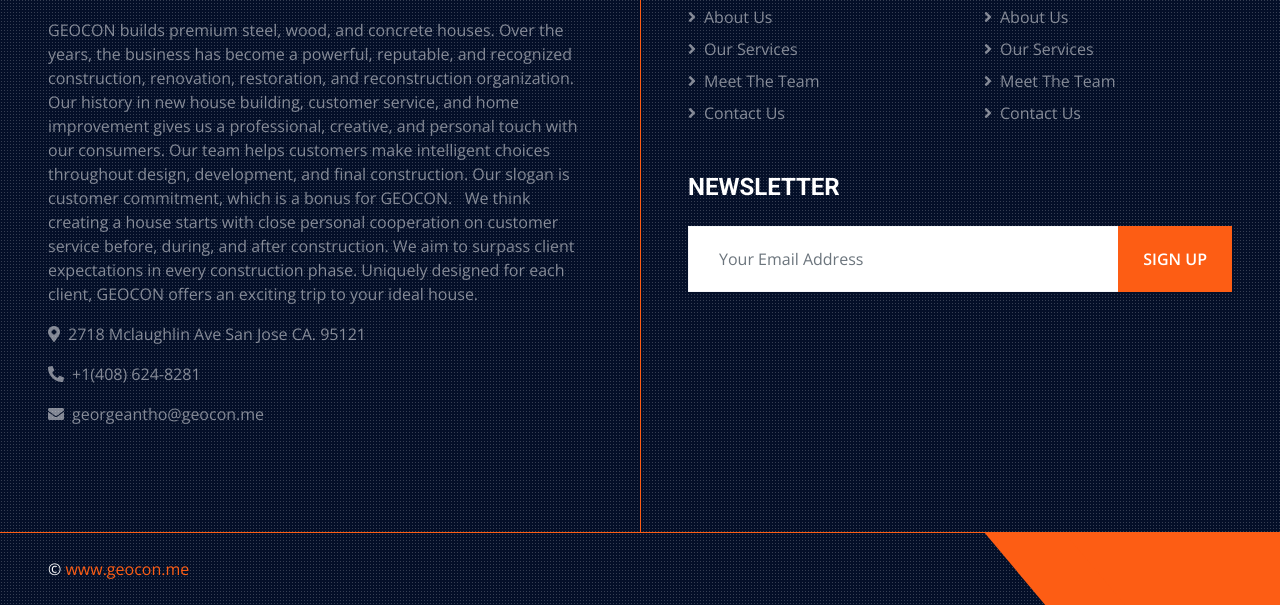
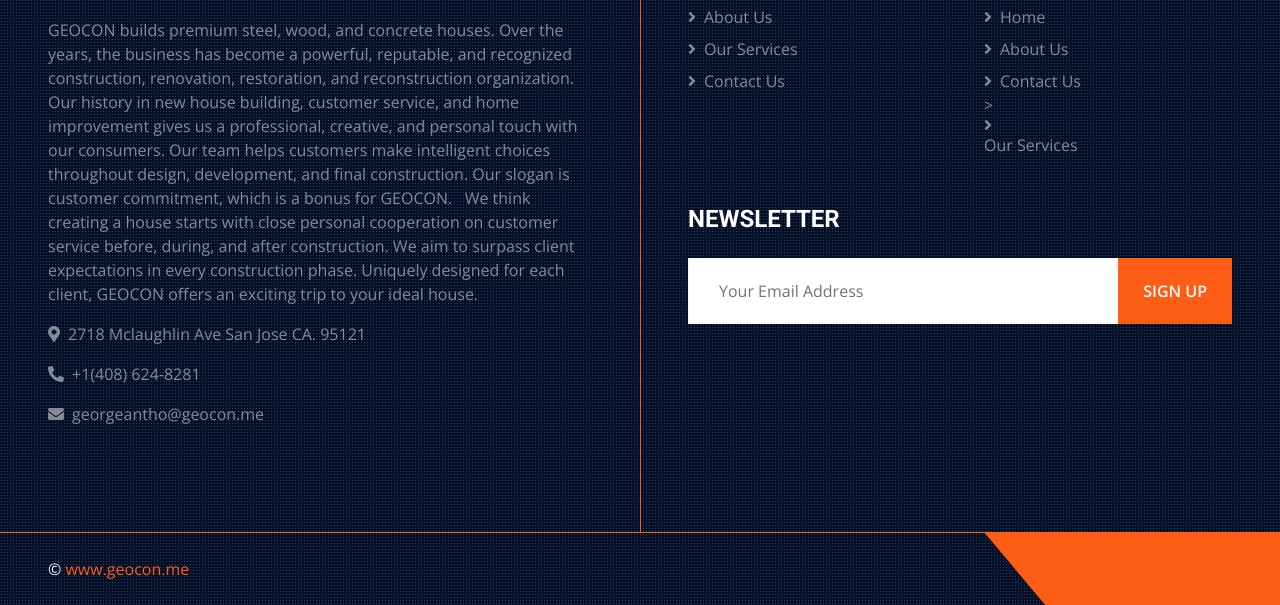
Before and after one commit to smithryh/geocon, a plain HTML site: page index.html in a window 1280 px wide. Shown: the part 7339-7944 px from the top of the page. Drawn offline with nearby package versions, Linux system fonts and the light colour scheme.

Commit message:
updated web files

```diff
--- a/index.html
+++ b/index.html
@@ -525,7 +525,6 @@
                 <a class="text-white-50 mb-2" href="index.html"><i class="fa fa-angle-right me-2"></i>Home</a>
                 <a class="text-white-50 mb-2" href="about.html"><i class="fa fa-angle-right me-2"></i>About Us</a>
                 <a class="text-white-50 mb-2" href="service.html"><i class="fa fa-angle-right me-2"></i>Our Services</a>
-                            <a class="text-white-50 mb-2" href="team.html"><i class="fa fa-angle-right me-2"></i>Meet The Team</a>
                 <a class="text-white-50" href="contact.html"><i class="fa fa-angle-right me-2"></i>Contact Us</a>
             </div>
         </div>
@@ -533,17 +532,16 @@
             <h4 class="text-white text-uppercase mb-4">Popular Links</h4>
             <div class="d-flex flex-column justify-content-start">
                 <a class="text-white-50 mb-2" href="index.html"><i class="fa fa-angle-right me-2"></i>Home</a>
+                <a class="text-white-50 mb-2" href="service.html"<a class="text-white-50 mb-2" href="index.html"><i class="fa fa-angle-right me-2"></i>Home</a>
                 <a class="text-white-50 mb-2" href="about.html"><i class="fa fa-angle-right me-2"></i>About Us</a>
-                            <a class="text-white-50 mb-2" href="service.html"><i class="fa fa-angle-right me-2"></i>Our Services</a>
-                            <a class="text-white-50 mb-2" href="team.html"><i class="fa fa-angle-right me-2"></i>Meet The Team</a>
-                            <a class="text-white-50" href="contact.html"><i class="fa fa-angle-right me-2"></i>Contact Us</a>
+                <a class="text-white-50" href="contact.html"><i class="fa fa-angle-right me-2"></i>Contact Us</a>><i class="fa fa-angle-right me-2"></i>Our Services</a>
             </div>
         </div>
         <div class="col-sm-12">
             <h4 class="text-white text-uppercase mb-4">Newsletter</h4>
             <div class="w-100">
                 <div class="input-group">
-                                <input type="text" class="form-control border-light" style="padding: 20px 30px;" placeholder="Your Email Address" formaction="/georgeantho@geocon.me"><button class="btn btn-primary px-4">Sign Up</button>
+                    <input type="text" class="form-control border-light" style="padding: 20px 30px;" placeholder="Your Email Address"><button class="btn btn-primary px-4">Sign Up</button>
                 </div>
             </div>
         </div>
```
Also changed, not shown: about.html (+2 -4 lines), project.html (+2 -4 lines), service.html (+2 -4 lines). Lines whose indentation alone changed are shown as unchanged.
